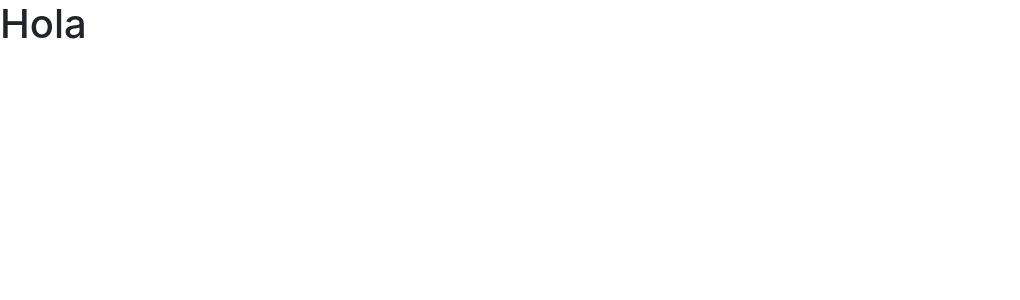
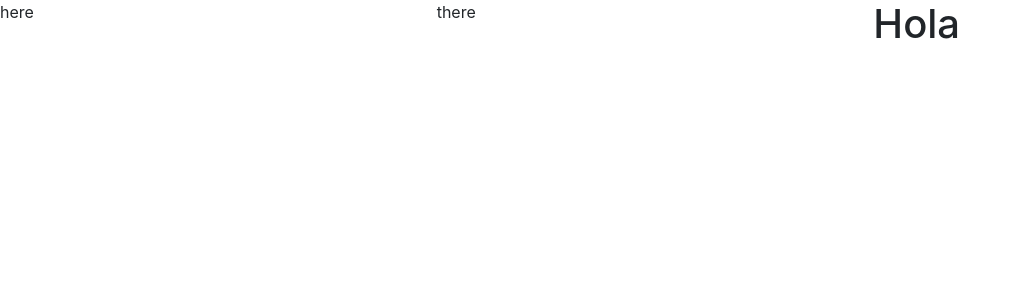
Before and after one commit to erickcontreras12/web-project, a React (Create React App) app in the folder brawlstars/: page /login in a window 1280 px wide. Shown: the top 300 px of the page, without its empty margins (0-1020 px from the left). Built offline with nearby package versions, Linux system fonts and the light colour scheme.

Commit message:
Installing bootstrap and starting login view

```diff
--- a/brawlstars/src/components/login.js
+++ b/brawlstars/src/components/login.js
@@ -3,8 +3,17 @@ import './styles/login.css';
 function Login() {
   return (
     <body>
-      <div>
+      <div className="row">
+        <div className="col">
+    here
+        </div>
+        <div className="col">
+there
+        </div>
+        <div className="col">
+
         <h1>Hola</h1>
+        </div>
       </div>
     </body>
   );
--- a/brawlstars/src/index.js
+++ b/brawlstars/src/index.js
@@ -17,6 +17,7 @@ ReactDOM.render(
       <Route exact path="/login" component={Login} />
     </Switch>
   </Router>,
+
   document.getElementById('root')
 );
 
```
